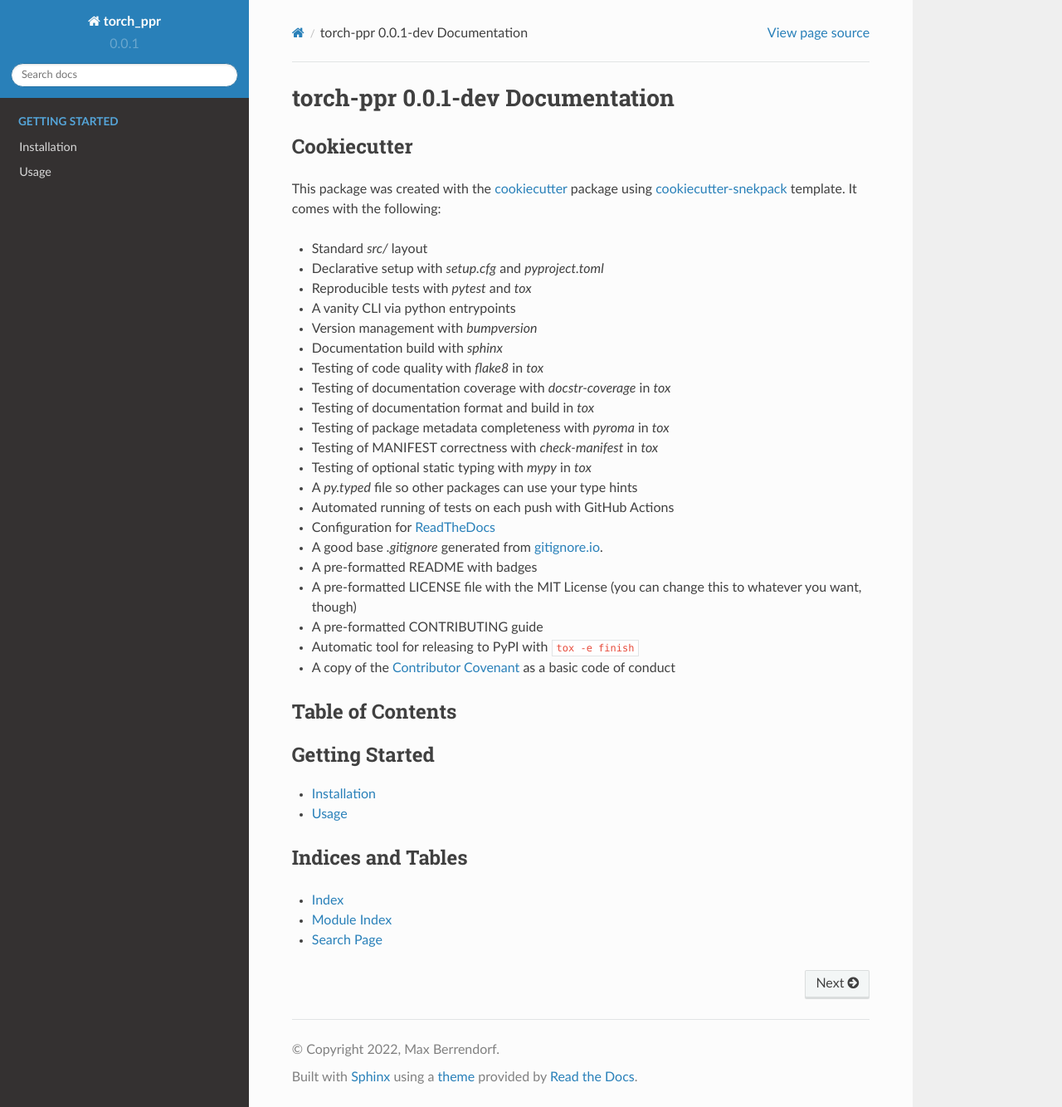
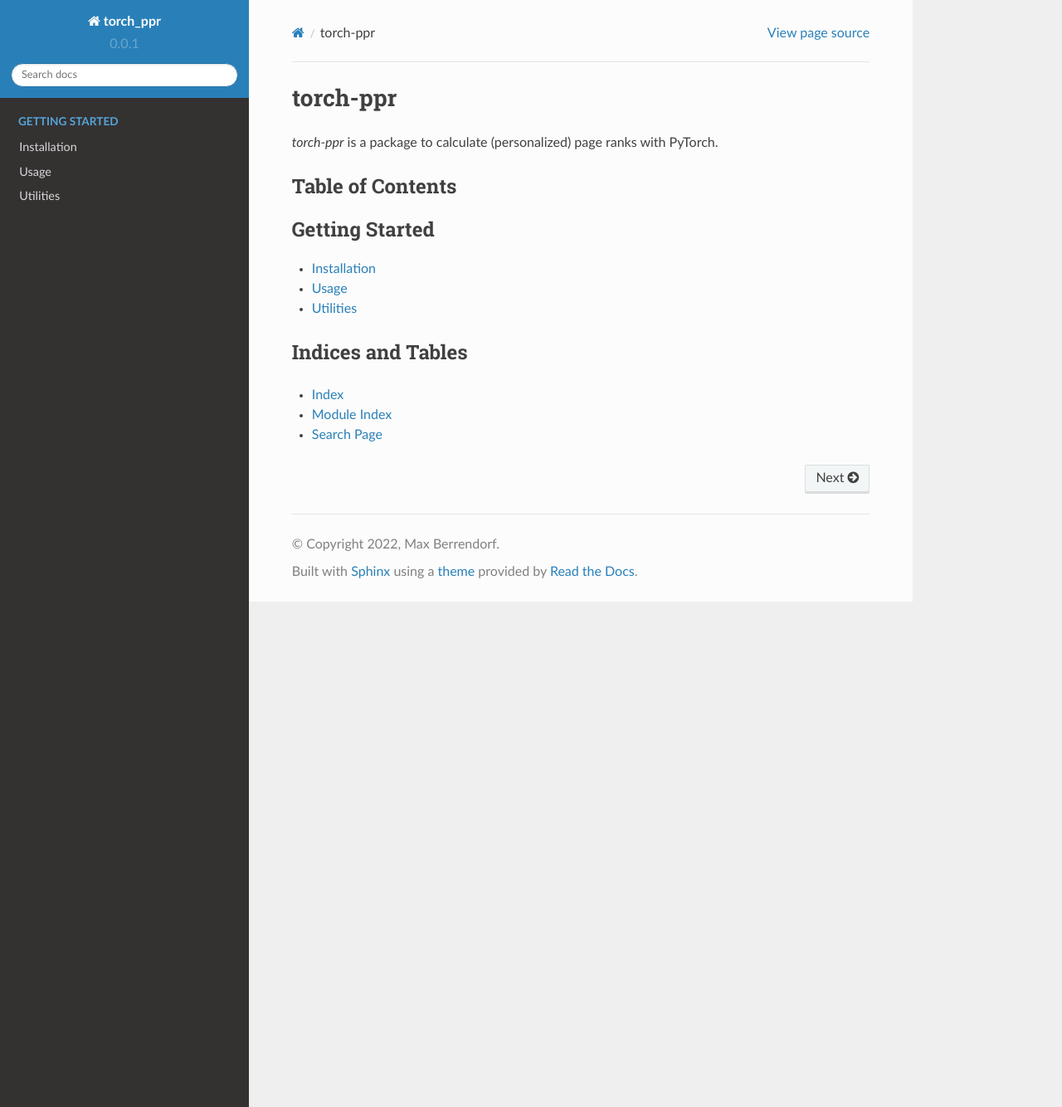
Before and after one commit to mberr/torch-ppr, a Sphinx documentation site: the page built from docs/source/index.rst, in a window 1280 px wide and 1334 px high. Shown: the whole window at 83% size. Built offline with Sphinx 7.4.7 and the Read the Docs theme 2.0.0, drawn with Linux system fonts in a browser that asks for light colours.

Commit message:
Update README & doc (#3)
* start readme
* fix ppr with given indices
* update intersphinx
* update docs

```diff
--- a/docs/source/conf.py
+++ b/docs/source/conf.py
@@ -68,7 +68,6 @@
     "sphinx_automodapi.smart_resolver",
     # 'texext',
 ]
-
 
 
 # generate autosummary pages
@@ -228,6 +227,8 @@
 # Example configuration for intersphinx: refer to the Python standard library.
 intersphinx_mapping = {
     "https://docs.python.org/3/": None,
+    "torch": ("https://pytorch.org/docs/stable", None),
+    "torch_max_mem": ("https://torch-max-mem.readthedocs.io/en/stable/", None),
 }
 
 autoclass_content = "both"
--- /dev/null
+++ b/docs/source/details.rst
@@ -0,0 +1,4 @@
+Utilities
+=========
+.. automodule:: torch_ppr.utils
+    :members:
--- a/docs/source/index.rst
+++ b/docs/source/index.rst
@@ -1,33 +1,7 @@
-torch-ppr |release| Documentation
-=================================
+torch-ppr
+=========
 
-Cookiecutter
-------------
-This package was created with the `cookiecutter <https://github.com/cookiecutter/cookiecutter>`_
-package using `cookiecutter-snekpack <https://github.com/cthoyt/cookiecutter-snekpack>`_ template.
-It comes with the following:
-
-- Standard `src/` layout
-- Declarative setup with `setup.cfg` and `pyproject.toml`
-- Reproducible tests with `pytest` and `tox`
-- A vanity CLI via python entrypoints
-- Version management with `bumpversion`
-- Documentation build with `sphinx`
-- Testing of code quality with `flake8` in `tox`
-- Testing of documentation coverage with `docstr-coverage` in `tox`
-- Testing of documentation format and build in `tox`
-- Testing of package metadata completeness with `pyroma` in `tox`
-- Testing of MANIFEST correctness with `check-manifest` in `tox`
-- Testing of optional static typing with `mypy` in `tox`
-- A `py.typed` file so other packages can use your type hints
-- Automated running of tests on each push with GitHub Actions
-- Configuration for `ReadTheDocs <https://readthedocs.org/>`_
-- A good base `.gitignore` generated from `gitignore.io <https://gitignore.io>`_.
-- A pre-formatted README with badges
-- A pre-formatted LICENSE file with the MIT License (you can change this to whatever you want, though)
-- A pre-formatted CONTRIBUTING guide
-- Automatic tool for releasing to PyPI with ``tox -e finish``
-- A copy of the `Contributor Covenant <https://www.contributor-covenant.org>`_ as a basic code of conduct
+`torch-ppr` is a package to calculate (personalized) page ranks with PyTorch.
 
 Table of Contents
 -----------------
```
Also changed, not shown: other parts of docs/source/index.rst (+1 -0 lines), README.md (+28 -3 lines), 2 other files.
